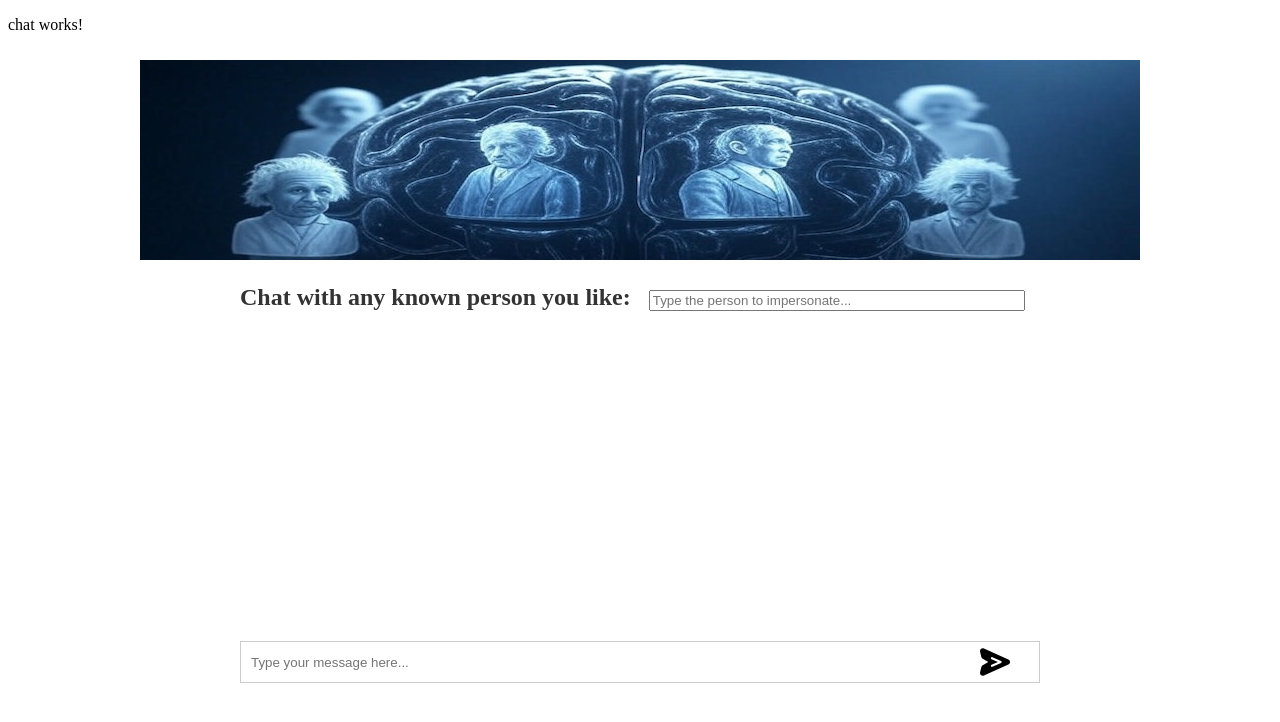
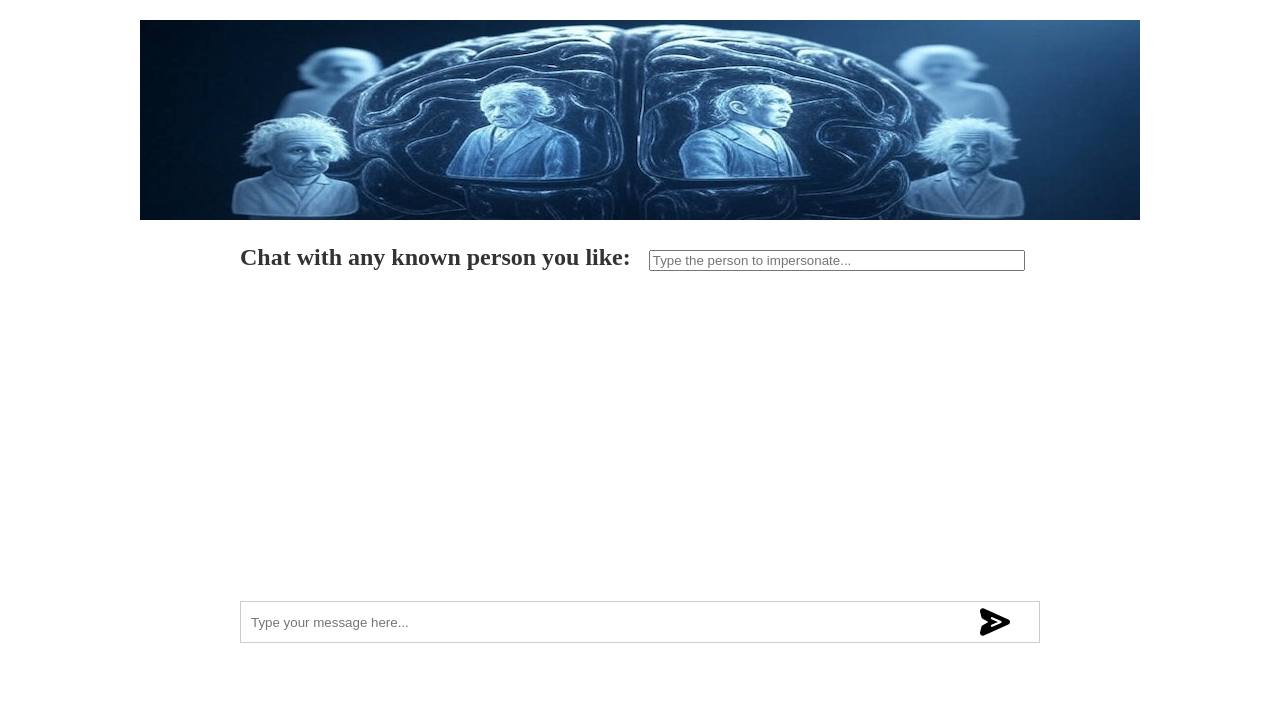
Before and after one commit to cluebbe/ai-impersonator-angular, an Angular app: page / in a window 1280 px wide. Shown: the top 722 px of the page. Built offline with nearby package versions, Linux system fonts and the light colour scheme.

Commit message:
refactored content into chat component

```diff
--- a/src/app/app.component.html
+++ b/src/app/app.component.html
@@ -1,41 +1,4 @@
 <app-chat></app-chat>
-<main class="chat-container">
-  <div class="chat-banner">
-    <img src="/banner.jpg" alt="image" />
-  </div>
-  <div class="chat-box">
-    <div class="input-label-group">
-      <label for="personToImpersonate">Chat with any known person you like: &nbsp;&nbsp;</label>
-      <input
-        id="personToImpersonate"
-        type="text"
-        [(ngModel)]="personToImpersonate"
-        placeholder="Type the person to impersonate..."
-        class="input-field small-input"
-      />
-    </div>
-    <div class="chat-messages" #chatMessagesContainer>
-      <div *ngFor="let message of chatMessages" class="message">
-        <strong class="message-sender">{{ message.sender }}:</strong>
-        <span class="message-text">{{ message.text }}</span>
-      </div>
-    </div>
-    <div class="input-group">
-      <div class="input-box">
-        <input
-          type="text"
-          [(ngModel)]="userInput"
-          placeholder="Type your message here..."
-          (keyup.enter)="sendMessage()"
-          class="input-msg large-input"
-        />
-        <button (click)="sendMessage()" class="send-button">
-          <img src="send.svg" alt="Send" class="send-icon" />
-        </button>
-      </div>
-    </div>
 
-  </div>
-</main>
 
 <router-outlet />
--- a/src/app/app.component.ts
+++ b/src/app/app.component.ts
@@ -1,73 +1,14 @@
-import { Component, ElementRef, ViewChild } from '@angular/core';
-import { HttpClient, HttpHeaders } from '@angular/common/http';
-import { FormsModule } from '@angular/forms';
+import { Component} from '@angular/core';
 import { RouterModule } from '@angular/router';
-import { NgFor } from '@angular/common';
 import { ChatComponent } from './chat/chat.component';
 
 @Component({
   selector: 'app-root',
   templateUrl: './app.component.html',
   styleUrls: ['./app.component.css'],
-  imports: [NgFor, RouterModule, FormsModule, ChatComponent],
+  imports: [RouterModule, ChatComponent],
 })
 
 export class AppComponent {
-  @ViewChild('chatMessagesContainer') chatMessagesContainer!: ElementRef;
-  title = 'ai-impersonator-angular';
-  public userInput: string = '';
-  public personToImpersonate: string = '';
-  chatMessages: { sender: string; text: string }[] = [];
 
-  constructor(private http: HttpClient) {}
-
-  sendMessage() {
-    if (this.userInput.trim()) {
-      const userMessagePretext = "Please answer the following question as if you were an actor impersonating " + this.personToImpersonate + " (100 Tokens max): "
-      const userMessage = this.userInput.trim();
-      this.chatMessages.push({ sender: 'You', text: userMessage });
-      this.userInput = '';
-
-      // API key
-      const apiKey = 'add-your-api-key-here';
-
-      // Set headers
-      const headers = new HttpHeaders({
-        'Content-Type': 'application/json',
-        'Authorization': `Bearer ${apiKey}`,
-      });
-
-      // Construct the request body
-      const requestBody = {
-        model: 'grok-2-1212',
-        messages: [
-          {
-            role: 'user',
-            content: userMessagePretext + userMessage,
-          },
-        ],
-        temperature: 0.7,
-        max_tokens: 100,
-        stream: false,
-      };
-
-      // Call the XAI API
-      this.http
-        .post(
-          'https://api.x.ai/v1/chat/completions',
-          requestBody,
-          { headers }
-        )
-        .subscribe((response: any) => {
-          const assistantMessage = response.choices[0]?.message?.content || 'No response received.';
-          console.log(response);
-          this.chatMessages.push({ sender: this.personToImpersonate, text: assistantMessage  });
-          setTimeout(() => {
-            this.chatMessagesContainer.nativeElement.scrollTop = this.chatMessagesContainer.nativeElement.scrollHeight;
-          }, 500);
-        });
-
-
-    }
-  }
 }
--- a/src/app/chat/chat.component.css
+++ b/src/app/chat/chat.component.css
@@ -0,0 +1,84 @@
+.chat-container {
+    max-width: 1000px;
+    margin: 10px auto;
+    padding: 10px;
+  }
+
+.chat-box {
+    max-width: 800px;
+    margin: 10px auto;
+    padding: 10px;
+  }
+
+
+  .input-group {
+    margin-bottom: 10px;
+  }
+
+  .input-box {
+    display: flex;
+    padding: 5px;
+    /*margin-bottom: 10px;*/
+    border: 1px solid #ccc; }
+
+  .chat-messages {
+    padding: 10px;
+    height: 300px;
+    overflow-y: auto;
+    margin-bottom: 10px;
+    scroll-behavior: smooth;
+  }
+
+  .message {
+    margin: 5px 0;
+  }
+
+  .input-msg {
+    border:none;
+    padding: 5px;
+    width: 90%;
+  }
+
+  .input-msg:focus {
+    outline: none; /* Remove the default focus outline */
+    border: none; /* Ensure no border is added when focused */
+    background-color: #fff; /* Keep the background color unchanged */
+    color: #333; /* Keep the text color unchanged */
+  }
+
+  button {
+    padding: 5px 10px;
+    margin-left: 10px;
+  }
+
+  .input-label-group .small-input {
+    width: 46%; /* Set the width to 200px */
+  }
+
+  .input-label-group label {
+    font-size: 24px; /* Increase the font size for the label */
+    font-weight: bold; /* Make the label bold for better visibility */
+    color: #333; /* Optional: Change the color for better contrast */
+}
+
+.send-icon {
+  align-self: right;
+  margin: 0 5px;
+  cursor: pointer;
+  width: 30px;
+  height: 30px;
+  transition: transform 0.2s;
+}
+.send-button {
+  background-color: transparent;
+  border: none;
+  cursor: pointer;
+  padding: 0;
+  display: flex;
+  align-items: center;
+  justify-content: center;
+}
+
+.send-button:hover .send-icon {
+  transform: scale(1.2); /* Slight zoom effect on hover */
+}
--- a/src/app/chat/chat.component.html
+++ b/src/app/chat/chat.component.html
@@ -1 +1,38 @@
-<p>chat works!</p>
+<div class="chat-container">
+    <div class="chat-banner">
+      <img src="/banner.jpg" alt="image" />
+    </div>
+    <div class="chat-box">
+      <div class="input-label-group">
+        <label for="personToImpersonate">Chat with any known person you like: &nbsp;&nbsp;</label>
+        <input
+          id="personToImpersonate"
+          type="text"
+          [(ngModel)]="personToImpersonate"
+          placeholder="Type the person to impersonate..."
+          class="input-field small-input"
+        />
+      </div>
+      <div class="chat-messages" #chatMessagesContainer>
+        <div *ngFor="let message of chatMessages" class="message">
+          <strong class="message-sender">{{ message.sender }}:</strong>
+          <span class="message-text">{{ message.text }}</span>
+        </div>
+      </div>
+      <div class="input-group">
+        <div class="input-box">
+          <input
+            type="text"
+            [(ngModel)]="userInput"
+            placeholder="Type your message here..."
+            (keyup.enter)="sendMessage()"
+            class="input-msg large-input"
+          />
+          <button (click)="sendMessage()" class="send-button">
+            <img src="send.svg" alt="Send" class="send-icon" />
+          </button>
+        </div>
+      </div>
+
+    </div>
+</div>
--- a/src/app/chat/chat.component.ts
+++ b/src/app/chat/chat.component.ts
@@ -1,11 +1,70 @@
-import { Component } from '@angular/core';
+import { Component, ElementRef, ViewChild } from '@angular/core';
+import { HttpClient, HttpHeaders } from '@angular/common/http';
+import { FormsModule } from '@angular/forms';
+import { NgFor } from '@angular/common';
 
 @Component({
   selector: 'app-chat',
-  imports: [],
   templateUrl: './chat.component.html',
-  styleUrl: './chat.component.css'
+  styleUrl: './chat.component.css',
+  imports: [NgFor, FormsModule],
 })
 export class ChatComponent {
+  @ViewChild('chatMessagesContainer') chatMessagesContainer!: ElementRef;
+  title = 'ai-impersonator-angular';
+  public userInput: string = '';
+  public personToImpersonate: string = '';
+  chatMessages: { sender: string; text: string }[] = [];
 
+  constructor(private http: HttpClient) {}
+
+  sendMessage() {
+    if (this.userInput.trim()) {
+      const userMessagePretext = "Please answer the following question as if you were an actor impersonating " + this.personToImpersonate + " (100 Tokens max): "
+      const userMessage = this.userInput.trim();
+      this.chatMessages.push({ sender: 'You', text: userMessage });
+      this.userInput = '';
+
+      // API key
+      const apiKey = 'add-your-api-key-here';
+
+      // Set headers
+      const headers = new HttpHeaders({
+        'Content-Type': 'application/json',
+        'Authorization': `Bearer ${apiKey}`,
+      });
+
+      // Construct the request body
+      const requestBody = {
+        model: 'grok-2-1212',
+        messages: [
+          {
+            role: 'user',
+            content: userMessagePretext + userMessage,
+          },
+        ],
+        temperature: 0.7,
+        max_tokens: 100,
+        stream: false,
+      };
+
+      // Call the XAI API
+      this.http
+        .post(
+          'https://api.x.ai/v1/chat/completions',
+          requestBody,
+          { headers }
+        )
+        .subscribe((response: any) => {
+          const assistantMessage = response.choices[0]?.message?.content || 'No response received.';
+          console.log(response);
+          this.chatMessages.push({ sender: this.personToImpersonate, text: assistantMessage  });
+          setTimeout(() => {
+            this.chatMessagesContainer.nativeElement.scrollTop = this.chatMessagesContainer.nativeElement.scrollHeight;
+          }, 500);
+        });
+
+
+    }
+  }
 }
```
